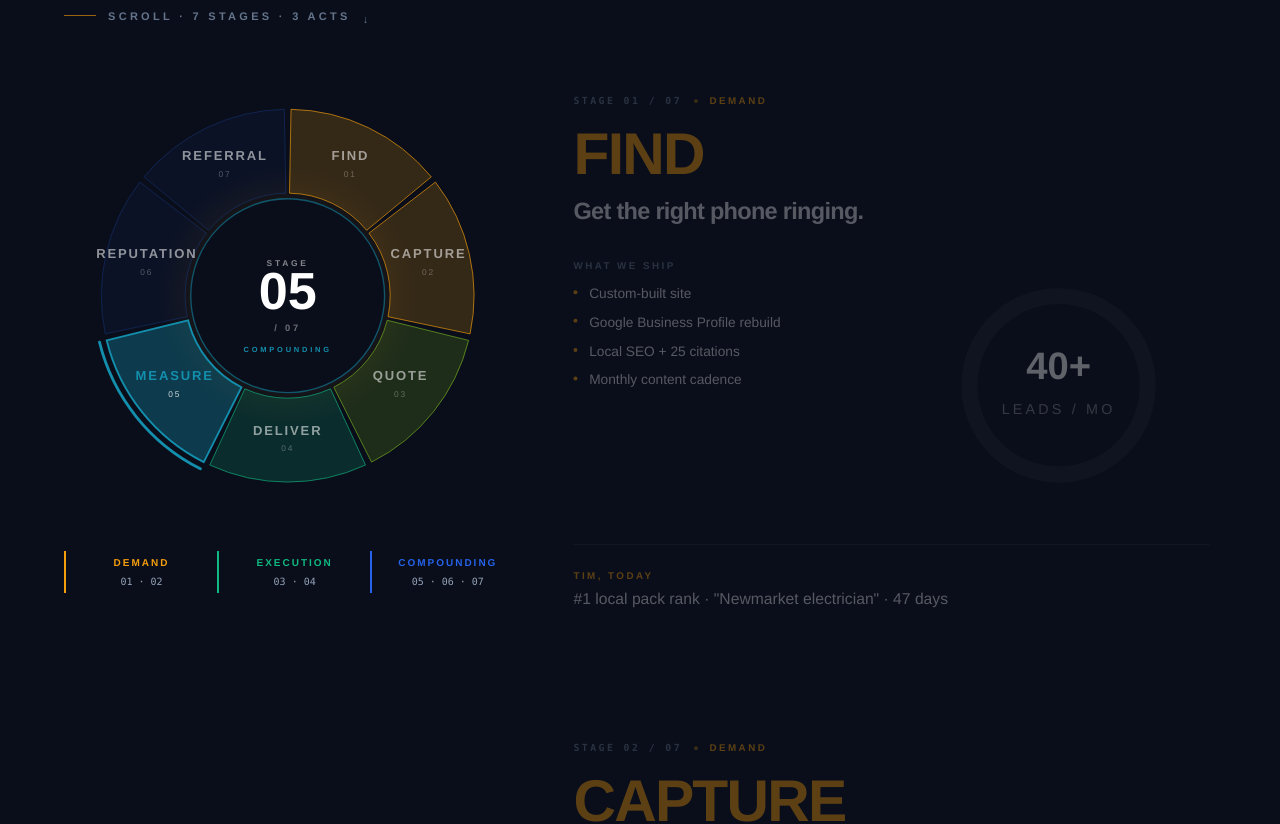
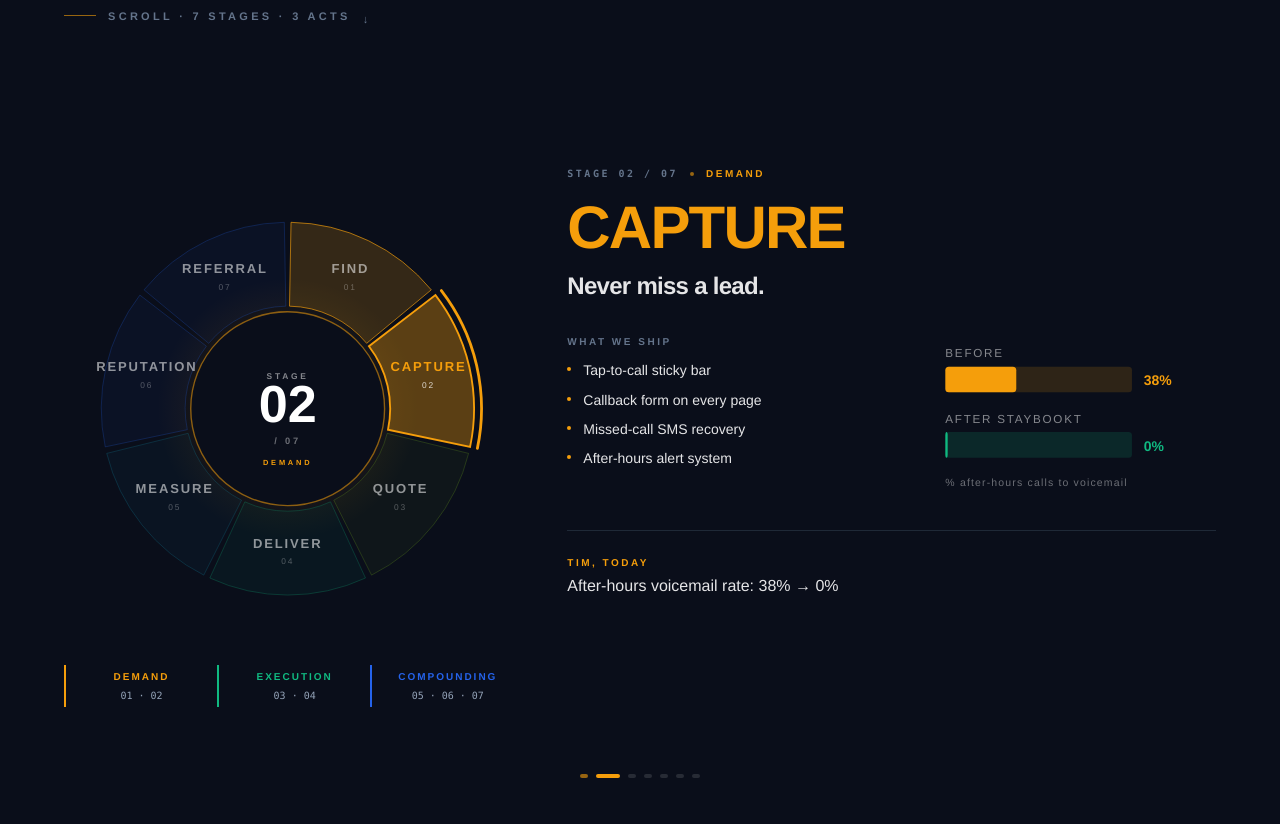
Before and after one commit to staybookt/staybookt-investor, a Next.js app: page / in a window 1280 px wide. Shown: the part 1200-2024 px from the top of the page. Built offline with nearby package versions, Linux system fonts and the light colour scheme.

Commit message:
Add files via upload

```diff
--- a/components/FlywheelOS.tsx
+++ b/components/FlywheelOS.tsx
@@ -1,6 +1,6 @@
 'use client';
-import { useRef, useState, useEffect } from 'react';
-import { motion } from 'framer-motion';
+import { useRef, useState } from 'react';
+import { motion, AnimatePresence, useScroll, useMotionValueEvent } from 'framer-motion';
 import Link from 'next/link';
 
 /* ============================================================
@@ -529,43 +529,22 @@ function Wheel7({ activeIdx }: { activeIdx: number }) {
 
 export function FlywheelOS() {
   const [activeIdx, setActiveIdx] = useState(0);
-  const cardRefs = useRef<(HTMLDivElement | null)[]>([]);
+  const scrollerRef = useRef<HTMLDivElement>(null);
 
-  /* Center-line scroll detector — whichever card's center is closest to the
-     viewport center wins. More reliable than IntersectionObserver for this
-     pattern because card heights are flexible and observers can disagree
-     on overlap. */
-  useEffect(() => {
-    let ticking = false;
-    const onScroll = () => {
-      if (ticking) return;
-      ticking = true;
-      requestAnimationFrame(() => {
-        const viewportCenter = window.innerHeight * 0.42;
-        let bestIdx = 0;
-        let bestDist = Infinity;
-        cardRefs.current.forEach((el, idx) => {
-          if (!el) return;
-          const rect = el.getBoundingClientRect();
-          const midY = rect.top + rect.height / 2;
-          const dist = Math.abs(midY - viewportCenter);
-          if (dist < bestDist) {
-            bestDist = dist;
-            bestIdx = idx;
-          }
+  /* Pinned-scroll pattern: outer container is tall (one viewport per stage),
+     inner is sticky. Scroll progress through the outer determines which
+     stage is shown in the single right-hand panel. This is the parallax
+     mechanic — one frame, content swaps, wheel stays put. */
+  const { scrollYProgress } = useScroll({
+    target: scrollerRef,
+    offset: ['start start', 'end end'],
   });
-        setActiveIdx(bestIdx);
-        ticking = false;
+
+  useMotionValueEvent(scrollYProgress, 'change', (latest) => {
+    const clamped = Math.max(0, Math.min(0.9999, latest));
+    const idx = Math.min(STAGES.length - 1, Math.floor(clamped * STAGES.length));
+    setActiveIdx(idx);
   });
-    };
-    onScroll();
-    window.addEventListener('scroll', onScroll, { passive: true });
-    window.addEventListener('resize', onScroll);
-    return () => {
-      window.removeEventListener('scroll', onScroll);
-      window.removeEventListener('resize', onScroll);
-    };
-  }, []);
 
   return (
     <section id="os" className="relative bg-ink text-white overflow-hidden">
@@ -619,14 +598,23 @@ export function FlywheelOS() {
         </motion.div>
       </div>
 
-      {/* Sticky wheel + scrolling cards */}
-      <div className="px-8 sm:px-16 max-w-7xl mx-auto pb-24">
-        <div className="grid lg:grid-cols-12 gap-10 lg:gap-14">
-          {/* LEFT — sticky wheel */}
-          <div className="lg:col-span-5">
-            <div className="lg:sticky lg:top-32">
+      {/* ================================================================
+          DESKTOP — Pinned-scroll parallax. Outer is tall (one viewport per
+          stage); inner is sticky to the viewport. The right panel swaps
+          content as scroll progress advances through the section. The
+          wheel and the stage card share ONE frame the whole time.
+          ================================================================ */}
+      <div
+        ref={scrollerRef}
+        className="relative hidden lg:block"
+        style={{ height: `${STAGES.length * 100}vh` }}
+      >
+        <div className="sticky top-0 h-screen overflow-hidden flex items-center">
+          <div className="px-8 sm:px-16 max-w-7xl mx-auto w-full">
+            <div className="grid grid-cols-12 gap-14 items-center">
+              {/* LEFT — wheel + 3-act legend (single, stationary) */}
+              <div className="col-span-5">
                 <Wheel7 activeIdx={activeIdx} />
-              {/* 3-act legend below wheel */}
                 <div className="mt-8 grid grid-cols-3 gap-3 text-center max-w-[480px] mx-auto">
                   {[
                     { label: 'Demand', color: '#F59E0B', stages: '01 · 02' },
@@ -640,21 +628,56 @@ export function FlywheelOS() {
                   ))}
                 </div>
               </div>
+
+              {/* RIGHT — single stage panel, content cross-fades by activeIdx */}
+              <div className="col-span-7 relative min-h-[560px]">
+                <AnimatePresence mode="wait">
+                  <motion.div
+                    key={activeIdx}
+                    initial={{ opacity: 0, y: 24 }}
+                    animate={{ opacity: 1, y: 0 }}
+                    exit={{ opacity: 0, y: -16 }}
+                    transition={{ duration: 0.45, ease: [0.16, 1, 0.3, 1] }}
+                  >
+                    <StageCard stage={STAGES[activeIdx]} active total={STAGES.length} />
+                  </motion.div>
+                </AnimatePresence>
+              </div>
             </div>
 
-          {/* RIGHT — scrolling cards */}
-          <div className="lg:col-span-7 space-y-6 lg:space-y-10">
+            {/* Bottom progress dots — slim row of 7 showing scroll position */}
+            <div className="mt-12 flex justify-center gap-2">
               {STAGES.map((s, i) => (
-              <div
+                <motion.span
                   key={s.id}
-                ref={(el) => { cardRefs.current[i] = el; }}
-                className="min-h-[60vh] lg:min-h-[70vh] flex items-center"
-              >
-                <StageCard stage={s} active={activeIdx === i} total={STAGES.length} />
+                  className="h-1 rounded-full transition-all"
+                  initial={false}
+                  animate={{
+                    width: i === activeIdx ? 24 : 8,
+                    backgroundColor: i === activeIdx ? s.color : i < activeIdx ? `${s.color}99` : 'rgba(255,255,255,0.12)',
+                  }}
+                  transition={{ duration: 0.4 }}
+                />
+              ))}
+            </div>
+          </div>
+        </div>
+      </div>
+
+      {/* ================================================================
+          MOBILE — Stacked vertical list. The pinned parallax doesn't read
+          on small screens; better to give a clean linear walkthrough.
+          ================================================================ */}
+      <div className="lg:hidden px-6 sm:px-10 max-w-2xl mx-auto pb-16 space-y-12">
+        {STAGES.map((s) => (
+          <div key={s.id} className="rounded-2xl border border-divider/40 bg-ink-soft/30 p-6">
+            <StageCard stage={s} active total={STAGES.length} />
           </div>
         ))}
       </div>
-        </div>
+
+      {/* Exit frame — sibling of both desktop and mobile, runs at all sizes */}
+      <div className="px-8 sm:px-16 max-w-7xl mx-auto pb-24">
 
         {/* Exit frame — closes the walkthrough so the user knows it's over,
             then hands off to TimCase (the proof of what this produced). */}
```
Lines whose indentation alone changed are shown as unchanged.
